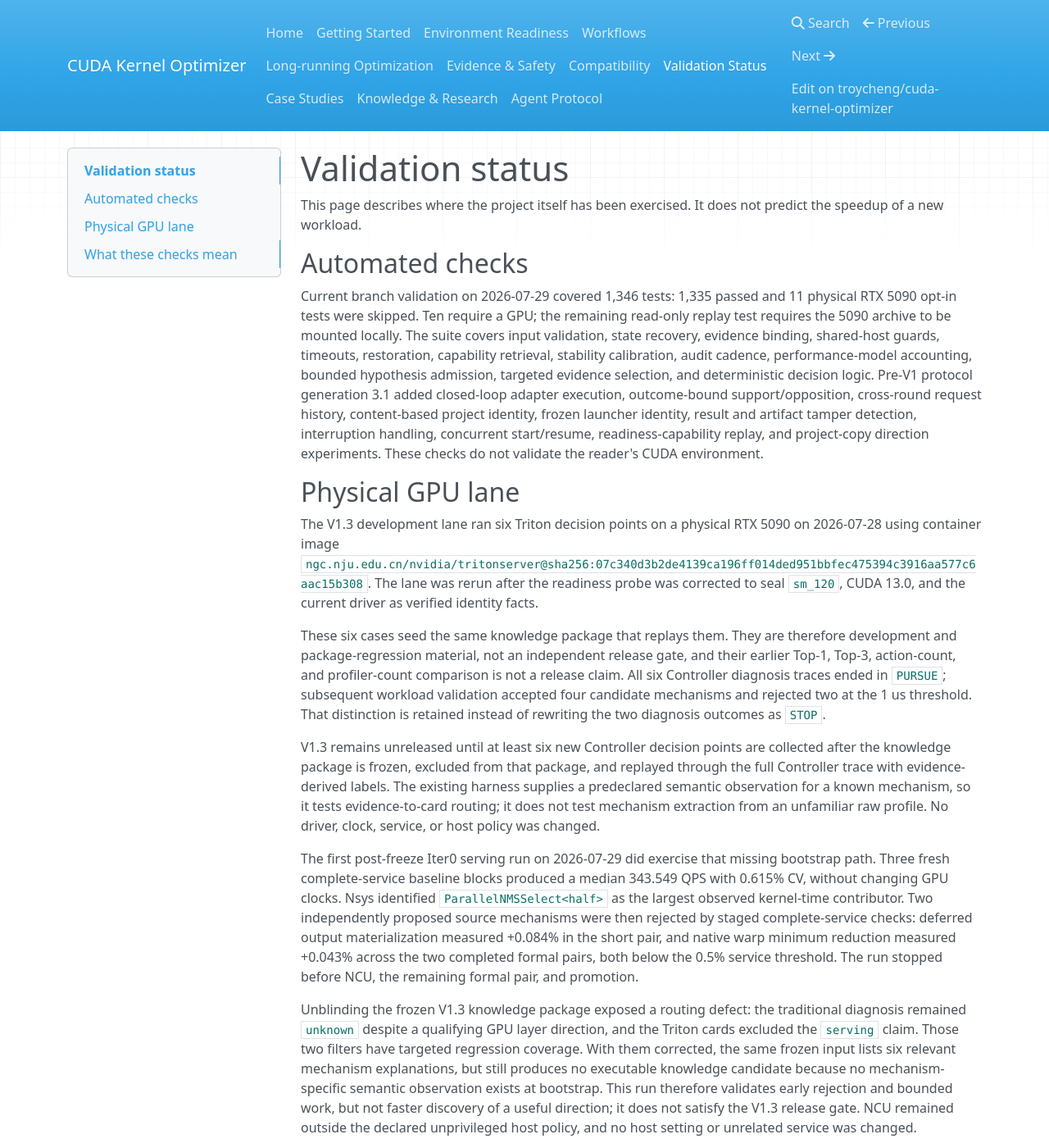
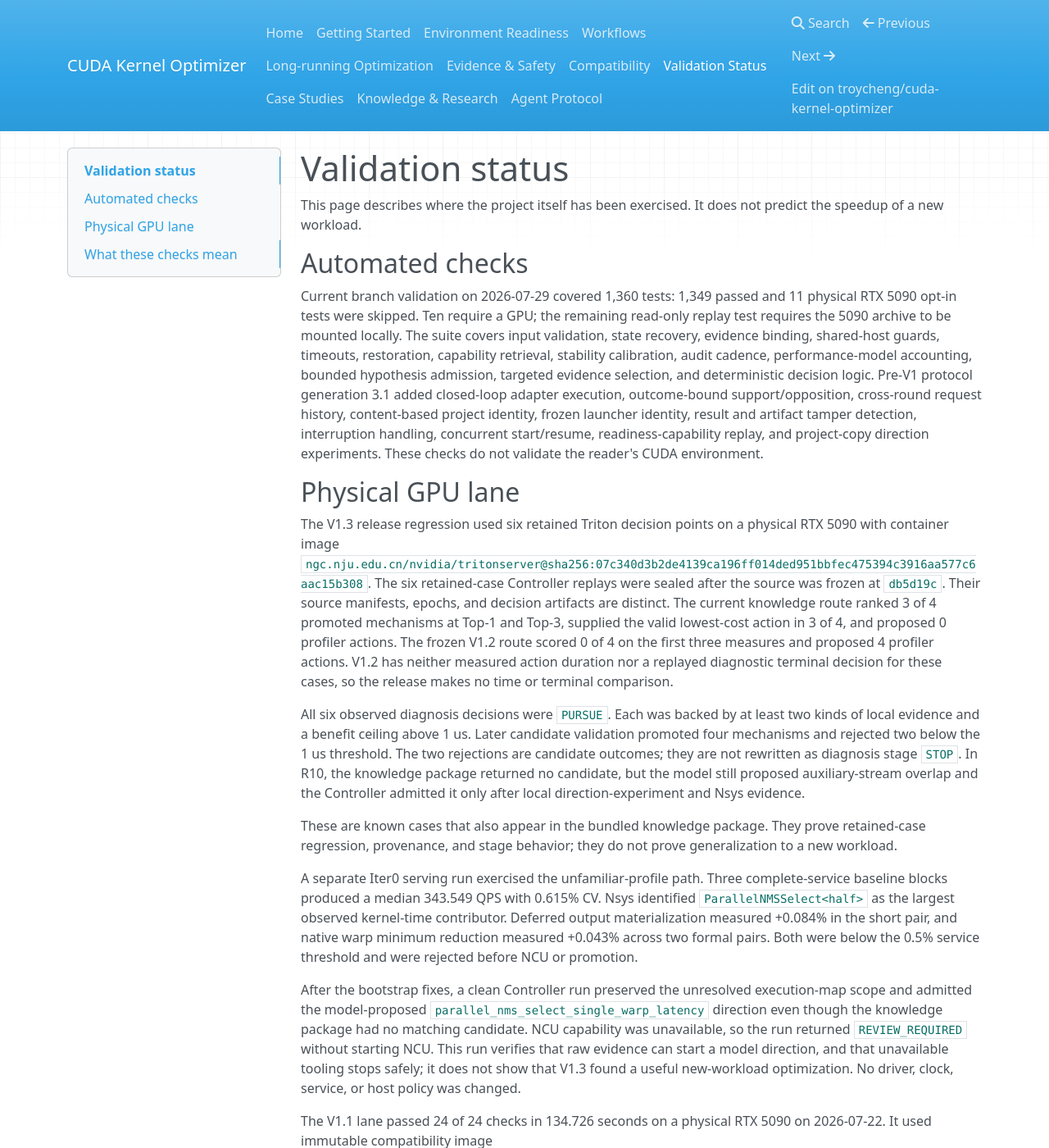
Before and after one commit to troycheng/cuda-kernel-optimizer, an MkDocs documentation site: the page built from docs/validation.md, in a window 1280 px wide and 1400 px high. Shown: the whole window at 82% size. Built offline with MkDocs 1.6.1, drawn with Linux system fonts in a browser that asks for light colours; nearby versions of some CDN libraries.

```diff
--- a/docs/validation.md
+++ b/docs/validation.md
@@ -5,7 +5,7 @@ predict the speedup of a new workload.
 
 ## Automated checks
 
-Current branch validation on 2026-07-29 covered 1,346 tests: 1,335 passed and
+Current branch validation on 2026-07-29 covered 1,360 tests: 1,349 passed and
 11 physical RTX 5090 opt-in tests were skipped. Ten require a GPU; the remaining
 read-only replay test requires the 5090 archive to be mounted locally. The suite covers input validation, state recovery,
 evidence binding, shared-host guards, timeouts, restoration, capability retrieval,
@@ -20,48 +20,45 @@ validate the reader's CUDA environment.
 
 ## Physical GPU lane
 
-The V1.3 development lane ran six Triton decision points on a physical RTX 5090
-on 2026-07-28 using container image
+The V1.3 release regression used six retained Triton decision points on a
+physical RTX 5090 with container image
 `ngc.nju.edu.cn/nvidia/tritonserver@sha256:07c340d3b2de4139ca196ff014ded951bbfec475394c3916aa577c6aac15b308`.
-The lane was rerun after the readiness probe was corrected to seal `sm_120`,
-CUDA 13.0, and the current driver as verified identity facts.
+The six retained-case Controller replays were sealed after the source was
+frozen at `db5d19c`. Their source manifests, epochs, and decision artifacts are
+distinct. The current knowledge route ranked 3 of 4 promoted mechanisms at
+Top-1 and Top-3, supplied the valid lowest-cost action in 3 of 4, and proposed
+0 profiler actions. The frozen V1.2 route scored 0 of 4 on the first three
+measures and proposed 4 profiler actions. V1.2 has neither measured action
+duration nor a replayed diagnostic terminal decision for these cases, so the
+release makes no time or terminal comparison.
 
-These six cases seed the same knowledge package that replays them. They are
-therefore development and package-regression material, not an independent
-release gate, and their earlier Top-1, Top-3, action-count, and profiler-count
-comparison is not a release claim. All six Controller diagnosis traces ended in
-`PURSUE`; subsequent workload validation accepted four candidate mechanisms and
-rejected two at the 1 us threshold. That distinction is retained instead of
-rewriting the two diagnosis outcomes as `STOP`.
+All six observed diagnosis decisions were `PURSUE`. Each was backed by at least
+two kinds of local evidence and a benefit ceiling above 1 us. Later candidate
+validation promoted four mechanisms and rejected two below the 1 us threshold.
+The two rejections are candidate outcomes; they are not rewritten as diagnosis
+stage `STOP`. In R10, the knowledge package returned no candidate, but the model
+still proposed auxiliary-stream overlap and the Controller admitted it only
+after local direction-experiment and Nsys evidence.
 
-V1.3 remains unreleased until at least six new Controller decision points are
-collected after the knowledge package is frozen, excluded from that package,
-and replayed through the full Controller trace with evidence-derived labels.
-The existing harness supplies a predeclared semantic observation for a known
-mechanism, so it tests evidence-to-card routing; it does not test mechanism
-extraction from an unfamiliar raw profile. No driver, clock, service, or host
-policy was changed.
+These are known cases that also appear in the bundled knowledge package. They
+prove retained-case regression, provenance, and stage behavior; they do not prove generalization to a new workload.
 
-The first post-freeze Iter0 serving run on 2026-07-29 did exercise that missing
-bootstrap path. Three fresh complete-service baseline blocks produced a median
-343.549 QPS with 0.615% CV, without changing GPU clocks. Nsys identified
-`ParallelNMSSelect<half>` as the largest observed kernel-time contributor. Two
-independently proposed source mechanisms were then rejected by staged
-complete-service checks: deferred output materialization measured +0.084% in
-the short pair, and native warp minimum reduction measured +0.043% across the
-two completed formal pairs, both below the 0.5% service threshold. The run
-stopped before NCU, the remaining formal pair, and promotion.
+A separate Iter0 serving run exercised the unfamiliar-profile path. Three
+complete-service baseline blocks produced a median 343.549 QPS with 0.615% CV.
+Nsys identified `ParallelNMSSelect<half>` as the largest observed kernel-time
+contributor. Deferred output materialization measured +0.084% in the short
+pair, and native warp minimum reduction measured +0.043% across two formal
+pairs. Both were below the 0.5% service threshold and were rejected before NCU
+or promotion.
 
-Unblinding the frozen V1.3 knowledge package exposed a routing defect: the
-traditional diagnosis remained `unknown` despite a qualifying GPU layer
-direction, and the Triton cards excluded the `serving` claim. Those two filters
-have targeted regression coverage. With them corrected, the same frozen input
-lists six relevant mechanism explanations, but still produces no executable
-knowledge candidate because no mechanism-specific semantic observation exists
-at bootstrap. This run therefore validates early rejection and bounded work,
-but not faster discovery of a useful direction; it does not satisfy the V1.3
-release gate. NCU remained outside the declared unprivileged host policy, and
-no host setting or unrelated service was changed.
+After the bootstrap fixes, a clean Controller run preserved the unresolved
+execution-map scope and admitted the model-proposed
+`parallel_nms_select_single_warp_latency` direction even though the knowledge
+package had no matching candidate. NCU capability was unavailable, so the run
+returned `REVIEW_REQUIRED` without starting NCU. This run verifies that raw
+evidence can start a model direction, and that unavailable tooling stops safely;
+it does not show that V1.3 found a useful new-workload optimization. No driver,
+clock, service, or host policy was changed.
 
 The V1.1 lane passed 24 of 24 checks in 134.726 seconds on a physical RTX 5090
 on 2026-07-22. It used immutable compatibility image
```
Also changed, not shown: README.en.md (+7 -5 lines), README.md (+9 -9 lines), docs/knowledge-and-research.md (+16 -4 lines), docs/maintenance/v1.3-implementation-plan.md (+42 -22 lines), docs/maintenance/v1.3-knowledge-engine-design.md (+17 -10 lines), skills/cuda-kernel-optimizer/SKILL.md (+3 -0 lines), 8 other files.
